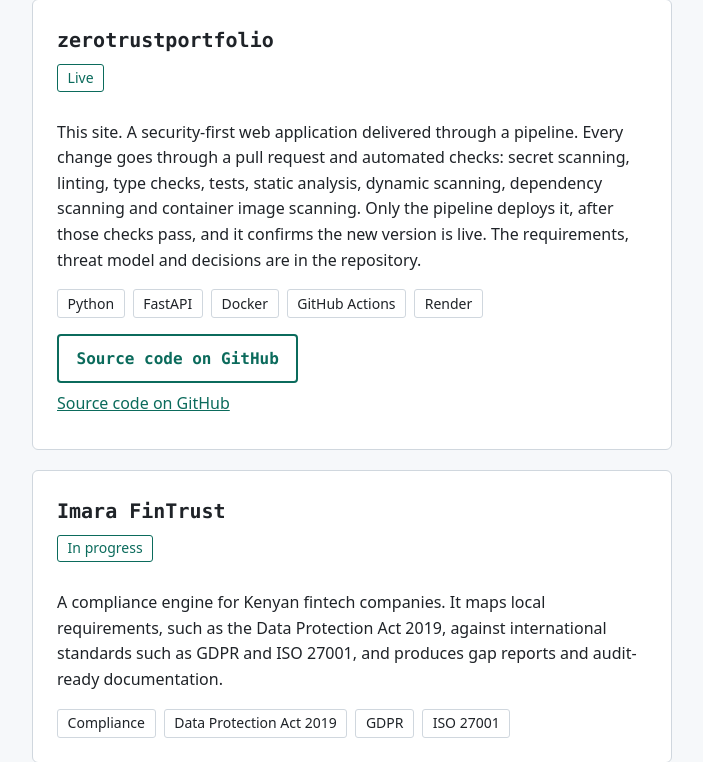
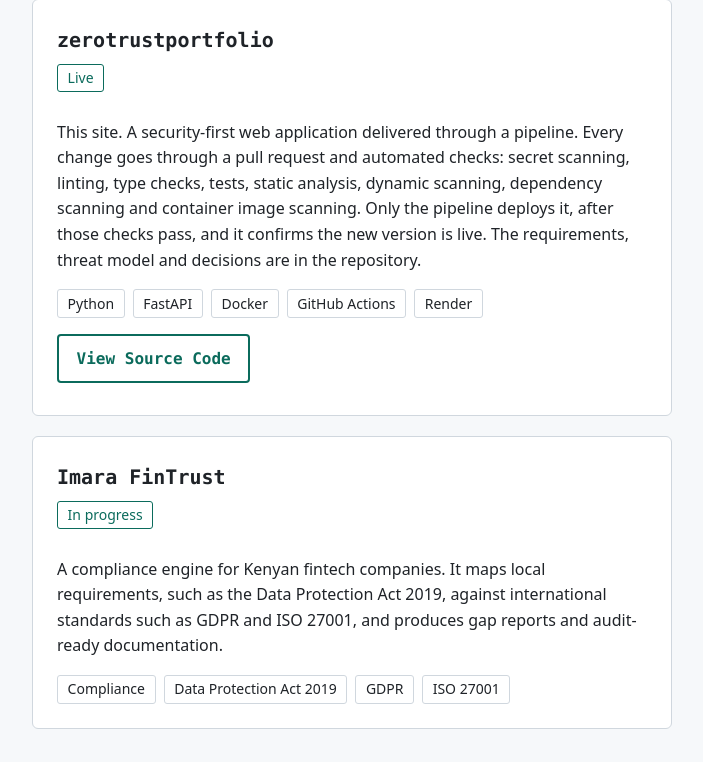
Before and after one commit to Omo-Dan/zerotrustportfolio, a FastAPI app: page /projects in a window 1280 px wide. Shown: the part 170-932 px from the top of the page, without its empty margins (288-991 px from the left). Run offline with FastAPI, Linux system fonts and the light colour scheme; parts of the project's set-up code (start-up, migrations or seed data) failed here and were passed over.

Commit message:
feat: style the project source link as a button

```diff
--- a/app/templates/pages/projects.html
+++ b/app/templates/pages/projects.html
@@ -19,9 +19,7 @@
       <li>Render</li>
     </ul>
     <ul class="links">
-           <li><a class="button" href="https://github.com/Omo-Dan/zerotrustportfolio">Source code on GitHub</a></li>
-      <li><a href="https://github.com/Omo-Dan/zerotrustportfolio">Source code on GitHub</a></li>
-    </ul>
+           <li><a class="button" href="https://github.com/Omo-Dan/zerotrustportfolio">View Source Code</a></li>
   </article>
 
   <article class="card">
```
